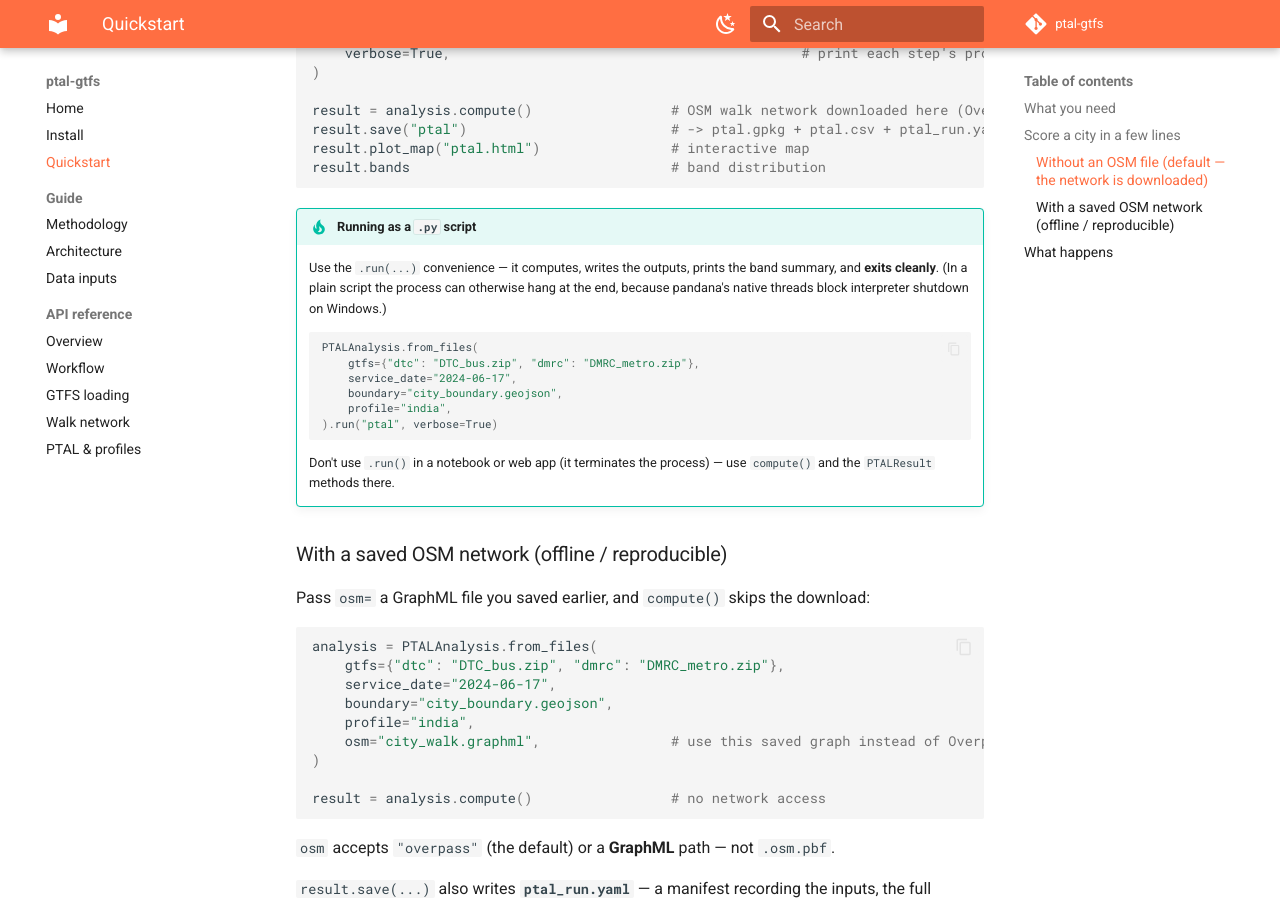
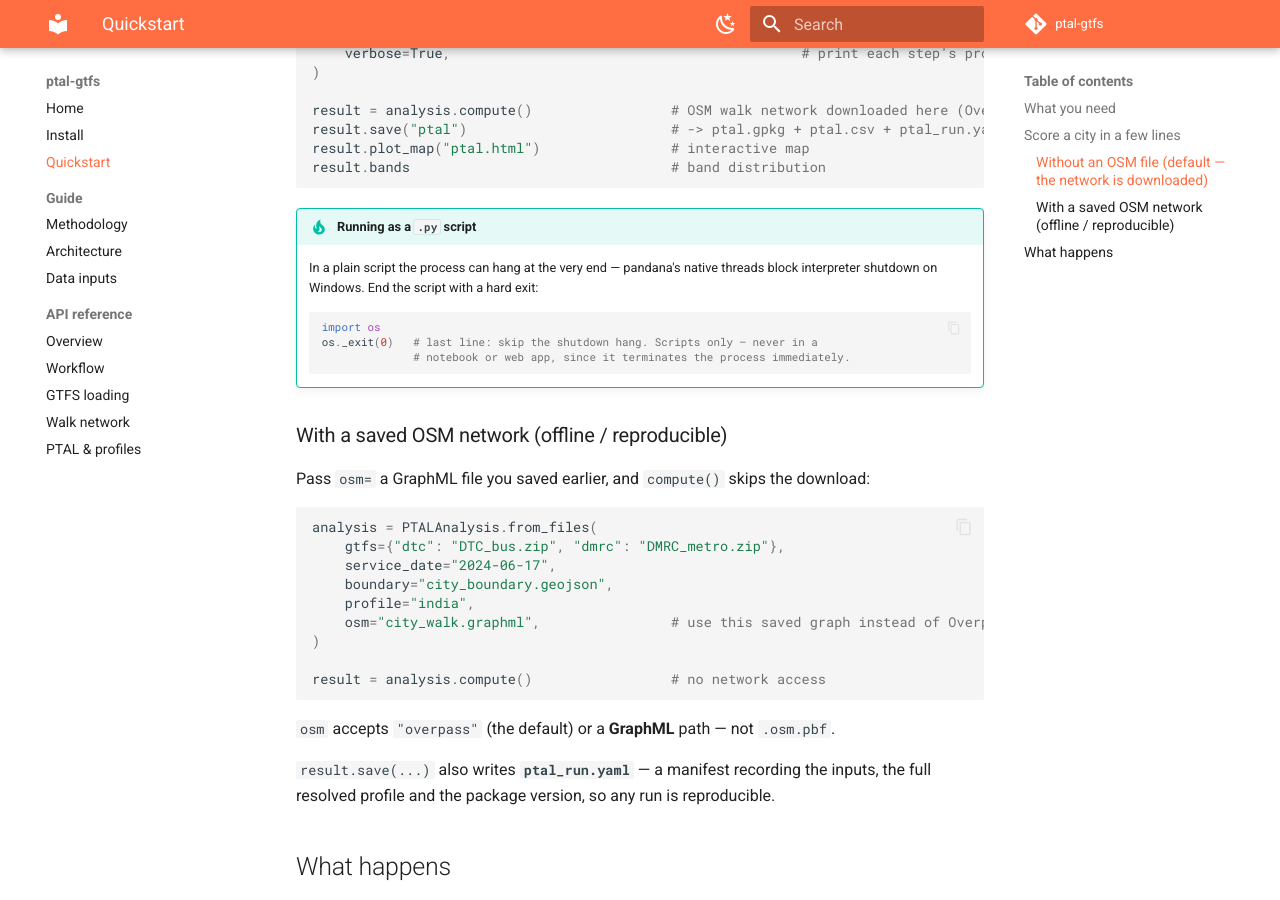
Before and after one commit to ArvindManickam/ptal-gtfs, an MkDocs documentation site: the page built from docs/quickstart.md, in a window 1280 px wide and 900 px high, scrolled down 915 px. Built offline with MkDocs 1.6.1 and Material for MkDocs 9.7.7, drawn with Linux system fonts in a browser that asks for light colours; comment, search, counter and statistics services are not loaded.

Commit message:
analysis: drop PTALAnalysis.run(); document the script exit one-liner instead
run() was only a thin compute()+save()+print()+os._exit(0) wrapper; remove it to
keep the public API small (compute() is the canonical entry point). Document the
shutdown-hang workaround (import os; os._exit(0) as the script's last line) in the
quickstart and the workflow reference instead.

````diff
--- a/docs/quickstart.md
+++ b/docs/quickstart.md
@@ -40,21 +40,14 @@ result.bands                                # band distribution
 ```
 
 !!! tip "Running as a `.py` script"
-    Use the `.run(...)` convenience — it computes, writes the outputs, prints the band
-    summary, and **exits cleanly**. (In a plain script the process can otherwise hang at
-    the end, because pandana's native threads block interpreter shutdown on Windows.)
+    In a plain script the process can hang at the very end — pandana's native threads
+    block interpreter shutdown on Windows. End the script with a hard exit:
 
     ```python
-    PTALAnalysis.from_files(
-        gtfs={"dtc": "DTC_bus.zip", "dmrc": "DMRC_metro.zip"},
-        service_date="2024-06-17",
-        boundary="city_boundary.geojson",
-        profile="india",
-    ).run("ptal", verbose=True)
+    import os
+    os._exit(0)   # last line: skip the shutdown hang. Scripts only — never in a
+                  # notebook or web app, since it terminates the process immediately.
     ```
-
-    Don't use `.run()` in a notebook or web app (it terminates the process) — use
-    `compute()` and the `PTALResult` methods there.
 
 ### With a saved OSM network (offline / reproducible)
 
````
Also changed, not shown: docs/reference/workflow.md (+9 -0 lines), 1 other file.
